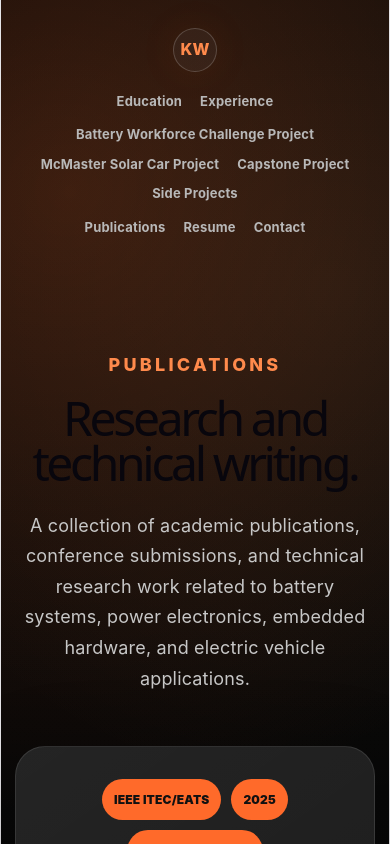
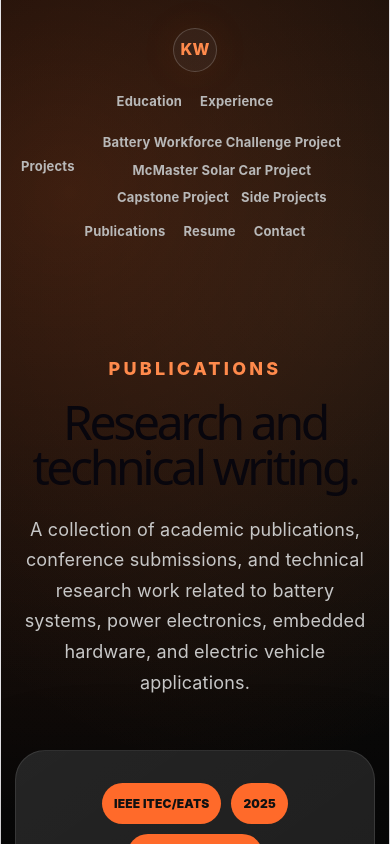
Before and after one commit to Kavishw/Kavishw.github.io, a React (Vite) app: page /#/publications in a window 390 px wide. Shown: the top 844 px of the page. Built offline with nearby package versions, Linux system fonts and the light colour scheme.

Commit message:
Fix mobile navbar for the third time

```diff
--- a/src/App.css
+++ b/src/App.css
@@ -1231,7 +1231,7 @@ a {
   }
 
   .dropdown-trigger {
-    display: none;
+    display: inline-block;
   }
 
   .dropdown-menu {
@@ -1248,7 +1248,8 @@ a {
     display: flex;
     flex-wrap: wrap;
     justify-content: center;
-    gap: 14px 18px;
+    gap: 12px;
+    margin-top: 8px;
   }
 
   .dropdown-menu a {
```
